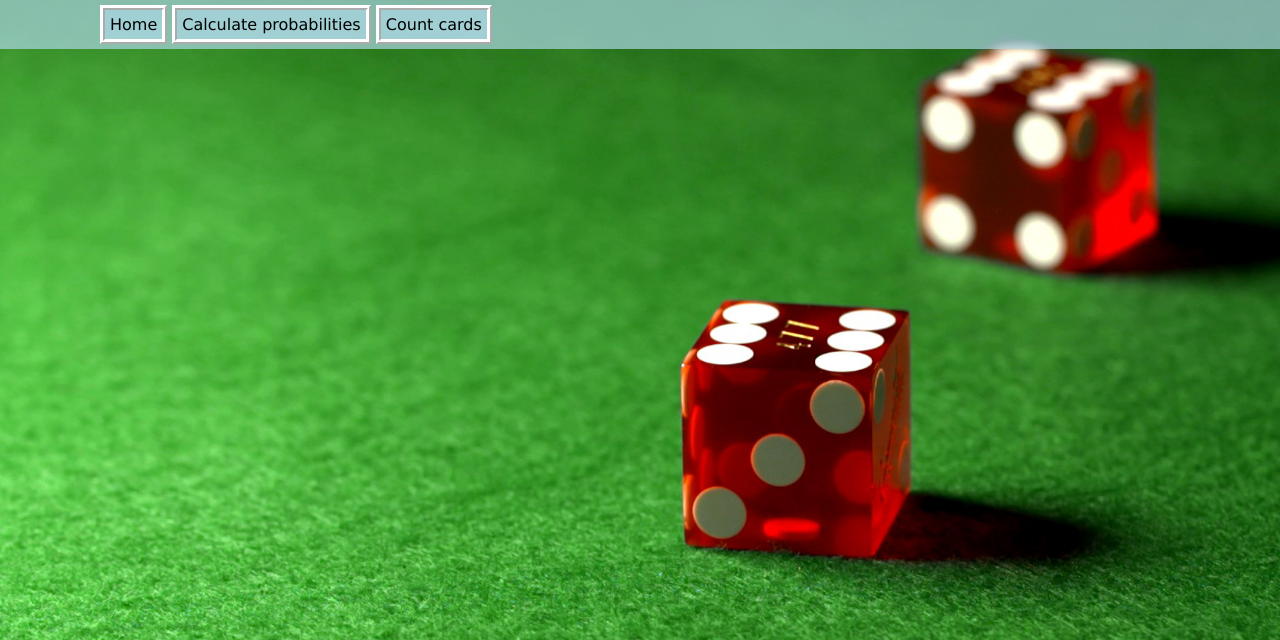
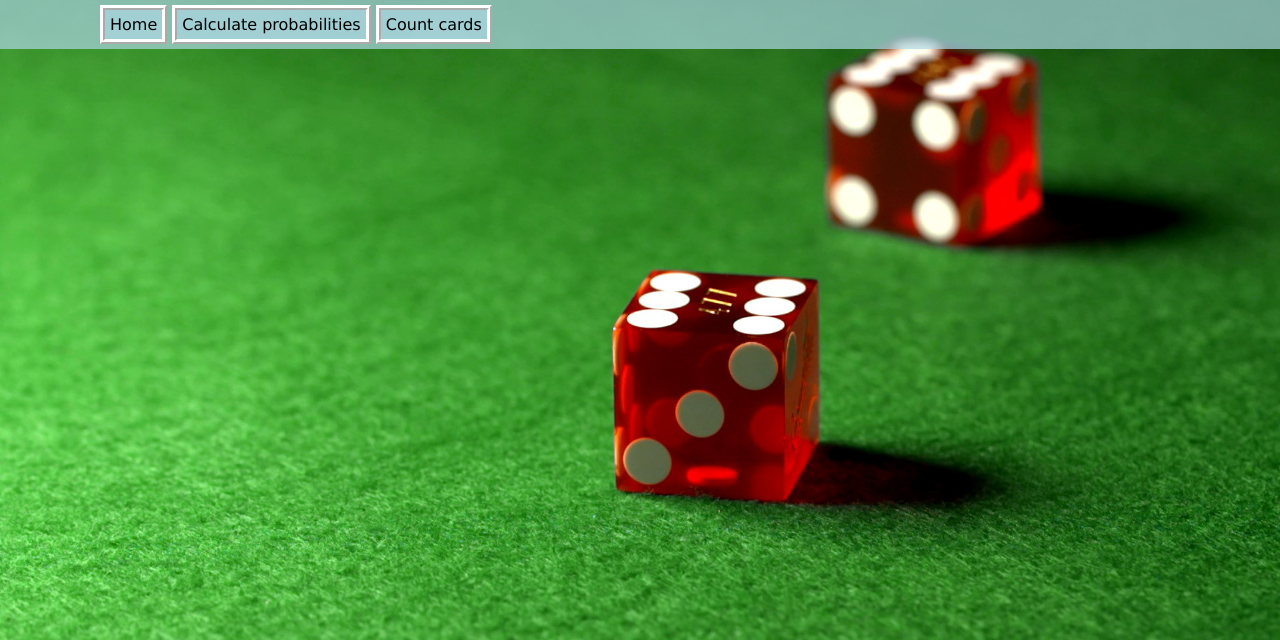
Before and after one commit to Simonolsson98/flask-yahtzee-project, a Flask app: page / in a window 1280 px wide. Shown: the top 640 px of the page. Run offline with Flask 2, Linux system fonts and the light colour scheme.

Commit message:
testing 2

```diff
--- a/static/css/main.css
+++ b/static/css/main.css
@@ -1,7 +1,8 @@
 body, html {
     background-image: url("../dice.png");
+    height: 100%;
     max-height: 400px;
-    background-attachment: fixed;
+    background-attachment: relative;
     background-size: cover;
     margin: 0;
     font-family: 'Lucida Sans', 'Lucida Sans Regular', 'Lucida Grande', 'Lucida Sans Unicode', Geneva, Verdana, sans-serif
```
